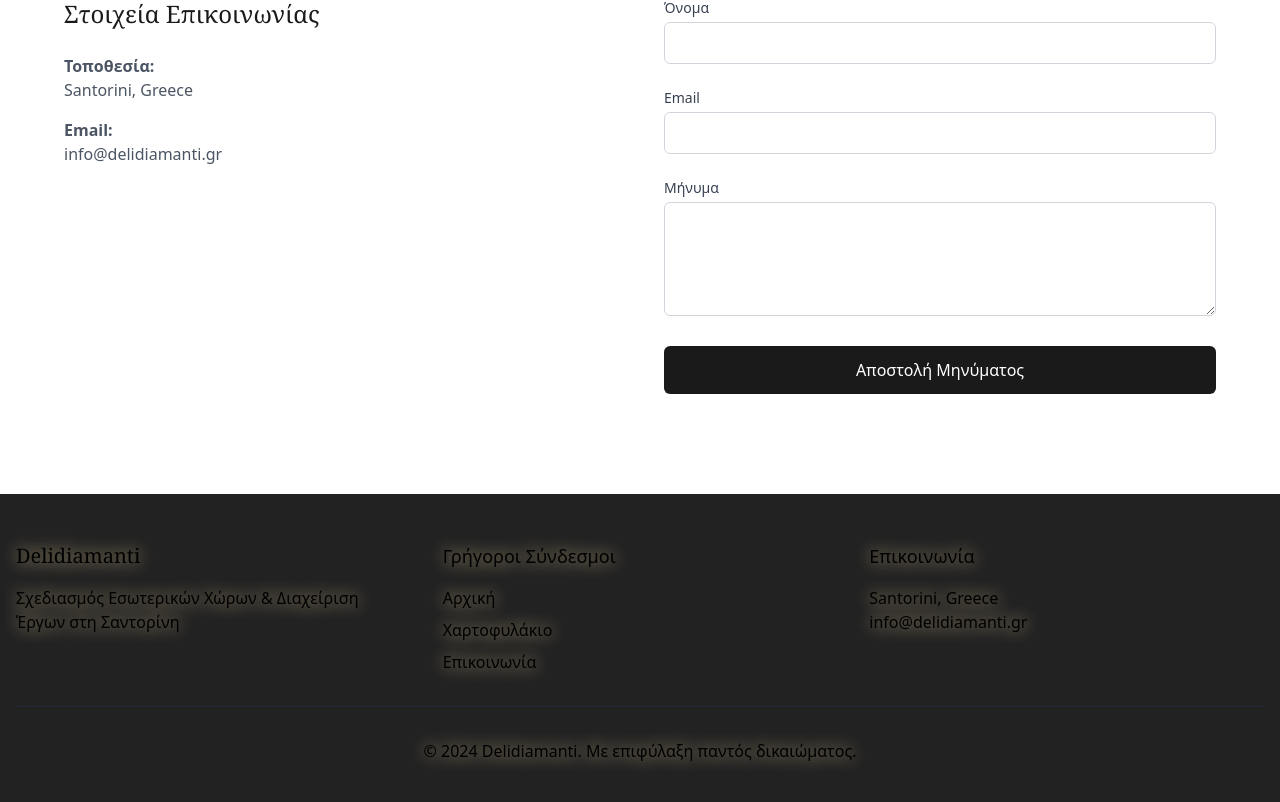
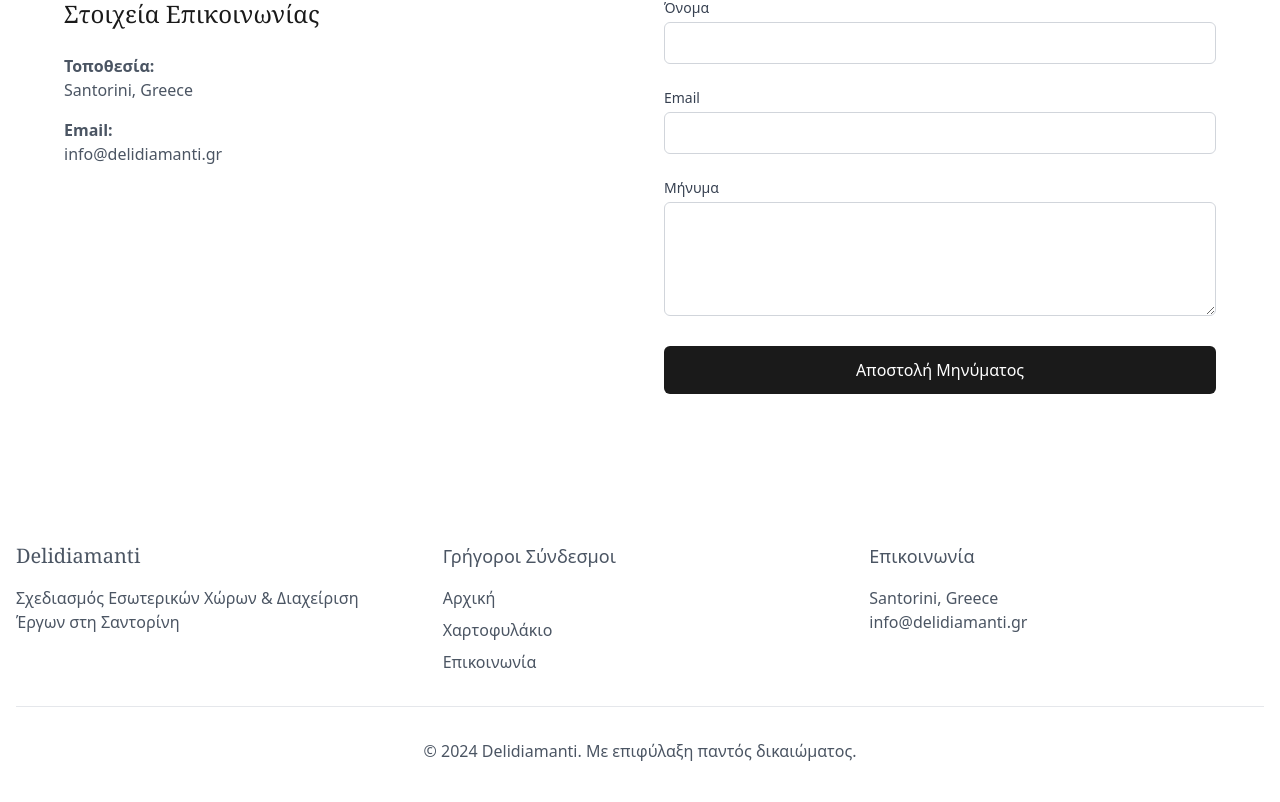
Before and after one commit to delidiamanti/quirky-portfolio-whirl, a React (Vite) app: page /eng/contact in a window 1280 px wide. Shown: the part 306-1108 px from the top of the page. Built offline with nearby package versions, Linux system fonts and the light colour scheme.

Commit message:
Remove footer styling changes
Revert the footer styling to its previous state by removing the yellow glow and dark theme adjustments. The footer will now have the original styling as before the recent modifications.
[skip gpt_engineer]

```diff
--- a/src/components/Footer.tsx
+++ b/src/components/Footer.tsx
@@ -7,56 +7,56 @@ const Footer = () => {
   const t = translations[language];
 
   return (
-    <footer className="bg-[#222222] text-white py-12">
+    <footer className="bg-white text-gray-600 py-12">
       <div className="container mx-auto px-4">
         <div className="grid grid-cols-1 md:grid-cols-3 gap-8">
           <div>
-            <h3 className="text-xl font-serif mb-4 text-black drop-shadow-[0_0_8px_rgba(255,229,160,0.8)]">
+            <h3 className="text-xl font-serif mb-4">
               Delidiamanti
             </h3>
-            <p className="text-black drop-shadow-[0_0_8px_rgba(255,229,160,0.8)]">
+            <p>
               {t.footer.description}
             </p>
           </div>
           <div>
-            <h4 className="text-lg mb-4 text-black drop-shadow-[0_0_8px_rgba(255,229,160,0.8)]">
+            <h4 className="text-lg mb-4">
               {t.footer.quickLinks}
             </h4>
             <div className="space-y-2">
               <Link
                 to={language === 'en' ? '/eng' : '/'}
-                className="block text-black hover:text-soft-green transition-colors drop-shadow-[0_0_8px_rgba(255,229,160,0.8)]"
+                className="block hover:text-gray-900 transition-colors"
               >
                 {t.nav.home}
               </Link>
               <Link
                 to={language === 'en' ? '/eng/portfolio' : '/portfolio'}
-                className="block text-black hover:text-soft-green transition-colors drop-shadow-[0_0_8px_rgba(255,229,160,0.8)]"
+                className="block hover:text-gray-900 transition-colors"
               >
                 {t.nav.portfolio}
               </Link>
               <Link
                 to={language === 'en' ? '/eng/contact' : '/contact'}
-                className="block text-black hover:text-soft-green transition-colors drop-shadow-[0_0_8px_rgba(255,229,160,0.8)]"
+                className="block hover:text-gray-900 transition-colors"
               >
                 {t.nav.contact}
               </Link>
             </div>
           </div>
           <div>
-            <h4 className="text-lg mb-4 text-black drop-shadow-[0_0_8px_rgba(255,229,160,0.8)]">
+            <h4 className="text-lg mb-4">
               {t.footer.contact}
             </h4>
-            <p className="text-black drop-shadow-[0_0_8px_rgba(255,229,160,0.8)]">
+            <p>
               Santorini, Greece
             </p>
-            <p className="text-black drop-shadow-[0_0_8px_rgba(255,229,160,0.8)]">
+            <p>
               info@delidiamanti.gr
             </p>
           </div>
         </div>
-        <div className="mt-8 pt-8 border-t border-gray-800 text-center">
-          <p className="text-black drop-shadow-[0_0_8px_rgba(255,229,160,0.8)]">
+        <div className="mt-8 pt-8 border-t border-gray-200 text-center">
+          <p>
             &copy; {new Date().getFullYear()} Delidiamanti. {t.footer.rights}
           </p>
         </div>
```
